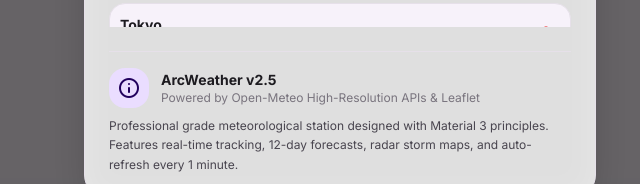
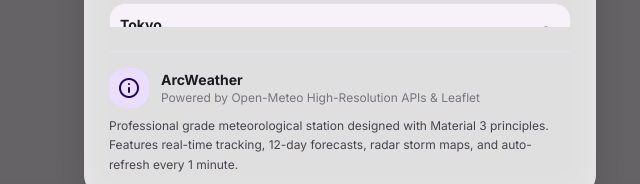
Before and after one commit to DanDevProjects/arcweather, a plain HTML site: page index.html in a window 1280 px wide. Both pictures are taken after a click on the button "settings". Shown: the part 537-721 px from the top of the page, 300-940 px from the left. Drawn offline with nearby package versions, Linux system fonts and the light colour scheme.

Commit message:
Remove version number from ArcWeather heading

```diff
--- a/index.html
+++ b/index.html
@@ -648,7 +648,7 @@
                         <span class="material-symbols-rounded">info</span>
                     </div>
                     <div>
-                        <h4 class="font-bold text-sm">ArcWeather v2.5</h4>
+                        <h4 class="font-bold text-sm">ArcWeather</h4>
                         <p class="text-xs text-material-outline dark:text-darkMaterial-outline" data-i18n="aboutSub">Powered by Open-Meteo High-Resolution APIs & Leaflet</p>
                     </div>
                 </div>
```
